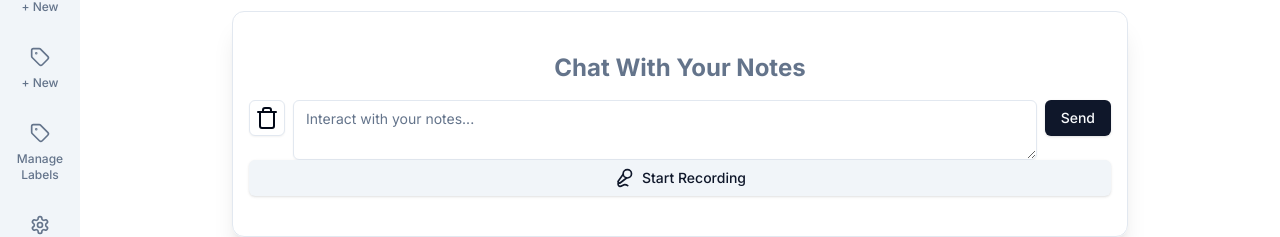
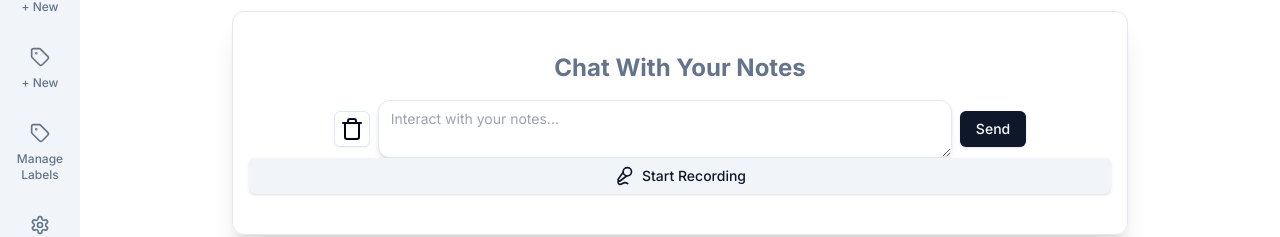
Before and after one commit to jmor1234/pg-ai, a Next.js app: page /chats/notes in a window 1280 px wide. Shown: the part 117-354 px from the top of the page. Built offline with nearby package versions, Linux system fonts and the light colour scheme.

Commit message:
finally got textarea to submit on enter

```diff
--- a/app/(frontend)/chats/notes/page.tsx
+++ b/app/(frontend)/chats/notes/page.tsx
@@ -23,7 +23,7 @@ export default function NotesChatBox() {
     isLoading,
     error,
   } = useChat({
-    api: `/api/chat/notes`
+    api: `/api/chat/notes`,
   });
 
   const scrollRef = useRef<HTMLDivElement>(null);
@@ -52,7 +52,9 @@ export default function NotesChatBox() {
 
   return (
     <div className="mx-auto flex max-w-4xl flex-col mt-16 py-10 border px-4 rounded-xl shadow-xl">
-      <h1 className="text-2xl font-bold text-center text-muted-foreground">Chat With Your Notes</h1>
+      <h1 className="text-2xl font-bold text-center text-muted-foreground">
+        Chat With Your Notes
+      </h1>
       <div className="mx-auto max-w-3xl" ref={scrollRef}>
         {messages.map((message) => (
           <ChatMessage message={message} key={message.id} />
@@ -74,7 +76,10 @@ export default function NotesChatBox() {
           />
         )}
       </div>
-      <form onSubmit={handleSubmit} className="mt-4 flex gap-2">
+      <form
+        onSubmit={handleSubmit}
+        className="mt-4 flex items-center justify-center gap-2"
+      >
         <Button
           title="Clear Chat"
           variant="outline"
@@ -85,11 +90,24 @@ export default function NotesChatBox() {
         >
           <Trash />
         </Button>
-        <Textarea
+        <textarea
+          className="max-w-prose whitespace-pre-wrap rounded-xl border px-3 py-2 text-sm shadow-md flex-grow"
           placeholder="Interact with your notes..."
           value={input}
           onChange={handleInputChange}
+          onKeyDown={(event) => {
+            if (event.key === "Enter" && !event.shiftKey) {
+              event.preventDefault(); // Prevents the default action of the Enter key
+              // Create a synthetic event object
+              const syntheticEvent = {
+                preventDefault: () => {}, // Mock preventDefault method
+                stopPropagation: () => {}, // Mock stopPropagation method
+              } as React.FormEvent<HTMLFormElement>;
+              handleSubmit(syntheticEvent); // Pass the synthetic event to handleSubmit
+            }
+          }}
         />
+
         <Button className="" type="submit">
           Send
         </Button>
@@ -100,7 +118,7 @@ export default function NotesChatBox() {
 }
 
 function ChatMessage({
-  message: { role, content }
+  message: { role, content },
 }: {
   message: Pick<Message, "role" | "content">;
 }) {
@@ -110,14 +128,14 @@ function ChatMessage({
     <div
       className={cn(
         "mb-3 flex items-center",
-        isAiMessage ? "me-5 justify-start" : "ms-5 justify-end",
+        isAiMessage ? "me-5 justify-start" : "ms-5 justify-end"
       )}
     >
       {isAiMessage && <Bot className="mr-2 shrink-0" size={20} />}
       <p
         className={cn(
           "whitespace-pre-line max-w-prose rounded-xl border px-3 py-2 text-sm shadow-md",
-          isAiMessage ? "bg-primary/10" : "bg-primary text-primary-foreground",
+          isAiMessage ? "bg-primary/10" : "bg-primary text-primary-foreground"
         )}
       >
         {content}
--- a/app/(frontend)/chats/page.tsx
+++ b/app/(frontend)/chats/page.tsx
@@ -39,7 +39,7 @@ const Chats = () => {
         <Button className="" variant="destructive" asChild>
           <Link href="/chats/pg-notes">Chat with Paul Graham + your notes</Link>
         </Button>
-        <div className="flex items-center justify-center">
+        {/* <div className="flex items-center justify-center">
           <BotIcon className="h-6 w-6 inline-block mr-1 mb-1" />
           <span className="text-xl font-semibold tracking-tighter text-primary">
             Deep Writing
@@ -48,7 +48,7 @@ const Chats = () => {
         </div>
         <Button className="bg-secondary text-primary border border-primary" asChild>
           <Link href="/chats/deep-writing">Deep Writing Companion</Link>
-        </Button>
+        </Button> */}
       </div>
     </div>
   );
```
